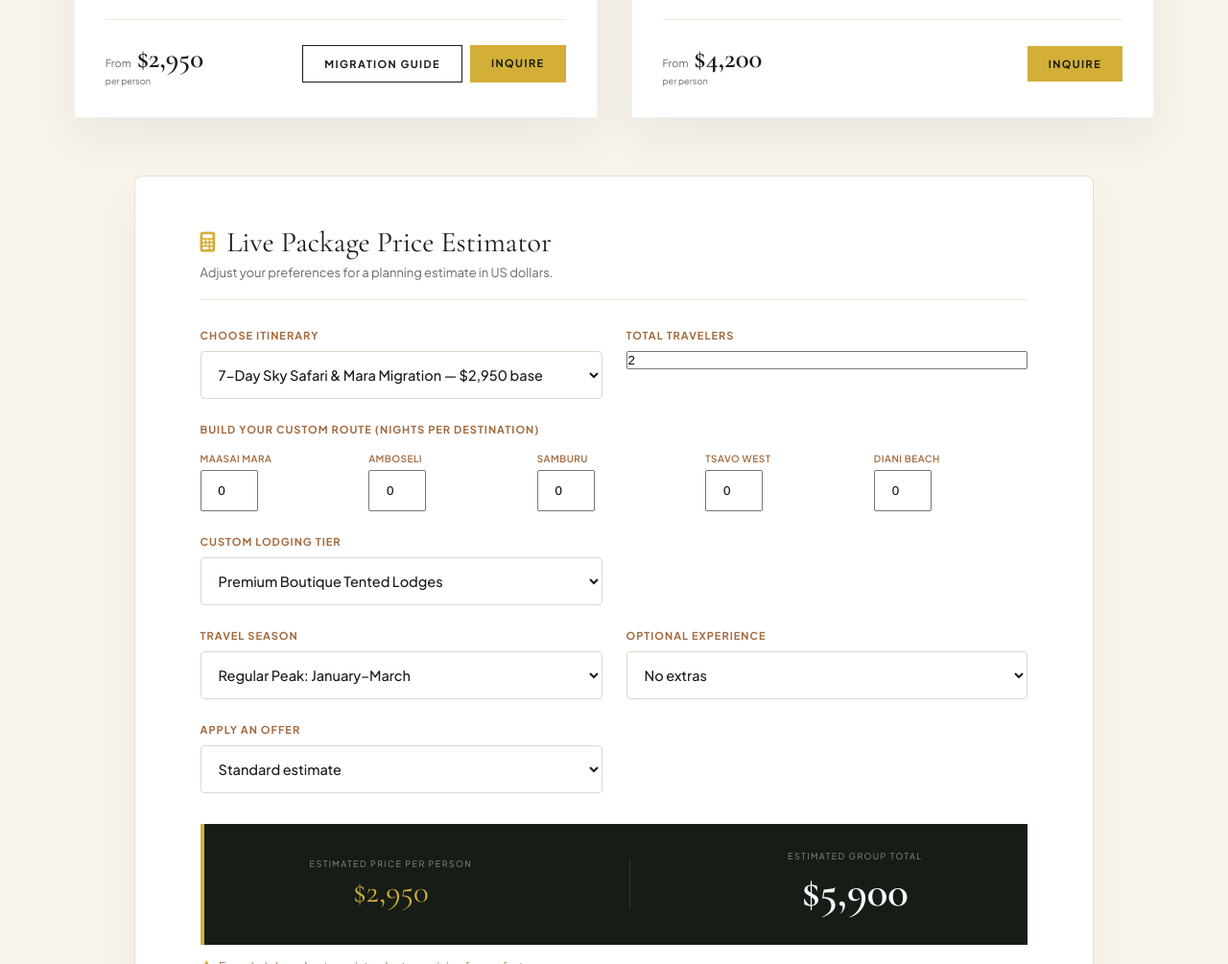
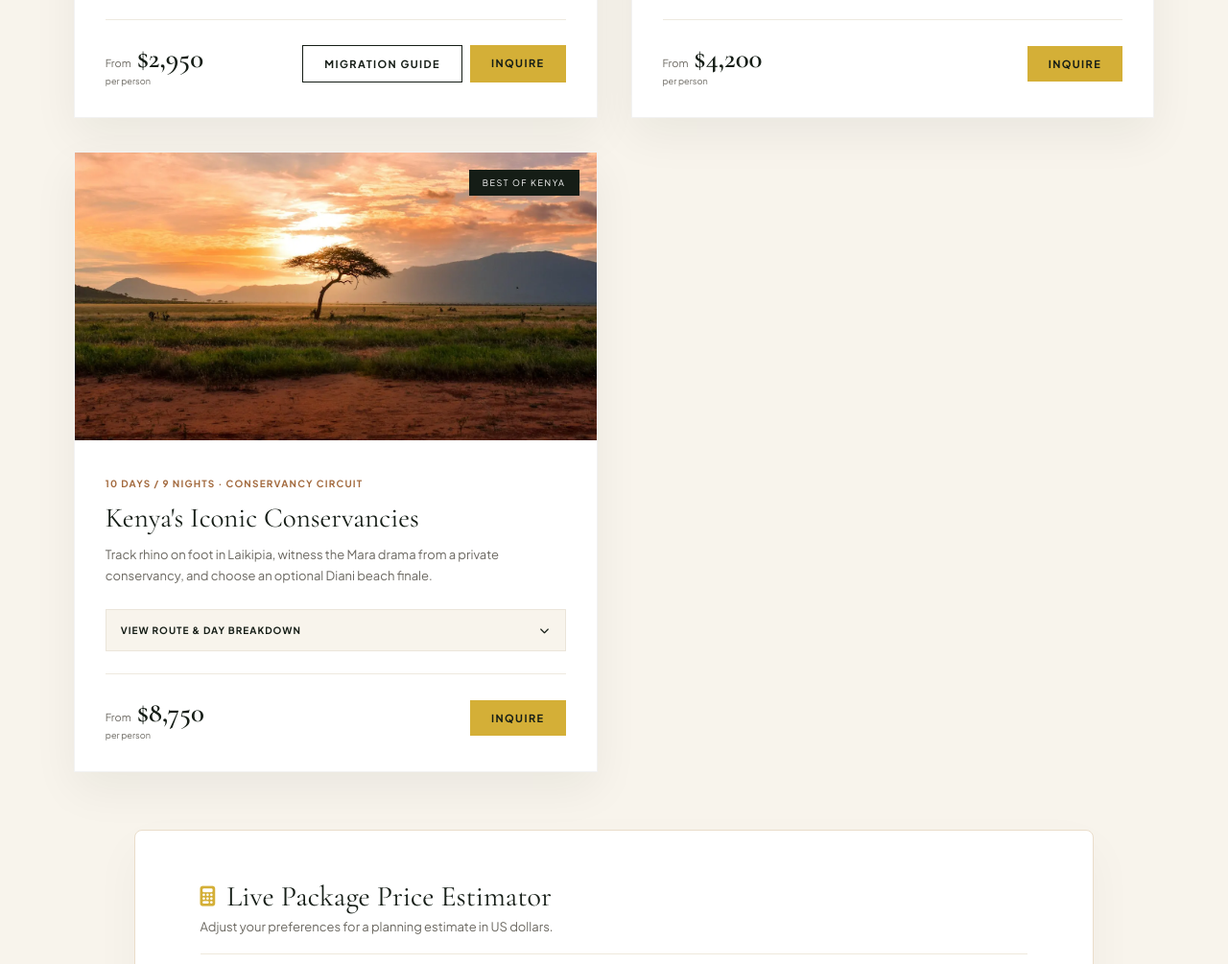
Before and after one commit to Stevewambugu550/roar-east-africa, a website: page index.html in a window 1280 px wide. Shown: the part 4273-5278 px from the top of the page at 96% size. Drawn offline with nearby package versions, Linux system fonts and the light colour scheme; no server answers.

Commit message:
Add premium Kenya Iconic Conservancies package and calculator option

```diff
--- a/index.html
+++ b/index.html
@@ -148,13 +148,20 @@
             <div class="pkg-footer"><div class="pkg-price">From <span>$4,200</span><small>per person</small></div><a href="#planner" class="pkg-btn" data-safari="Grand Savanna & Diani Waters">Inquire</a></div>
           </div>
         </article>
+        <article class="package-card">
+          <div class="pkg-img-wrapper laikipia"><span class="pkg-tag">Best of Kenya</span></div>
+          <div class="pkg-info"><span class="pkg-meta">10 Days / 9 Nights · Conservancy Circuit</span><h3>Kenya's Iconic Conservancies</h3><p>Track rhino on foot in Laikipia, witness the Mara drama from a private conservancy, and choose an optional Diani beach finale.</p>
+            <div class="preview-accordion"><div class="accordion-item"><button class="accordion-header" type="button" aria-expanded="false">View Route &amp; Day Breakdown <i class="fa-solid fa-chevron-down"></i></button><div class="accordion-content"><ul><li><strong>Days 1–2:</strong> Nairobi National Park arrival</li><li><strong>Days 3–5:</strong> Laikipia / Lewa-Borana rhino tracking</li><li><strong>Days 6–8:</strong> Maasai Mara private conservancy</li><li><strong>Days 9–10:</strong> Optional Diani Coast extension or departure</li></ul></div></div></div>
+            <div class="pkg-footer"><div class="pkg-price">From <span>$8,750</span><small>per person</small></div><a href="#planner" class="pkg-btn" data-safari="Kenya's Iconic Conservancies">Inquire</a></div>
+          </div>
+        </article>
       </div>
 
       <div class="calculator-box" id="price-estimator">
         <div class="calc-header"><h3><i class="fa-solid fa-calculator"></i> Live Package Price Estimator</h3><p>Adjust your preferences for a planning estimate in US dollars.</p></div>
         <div class="calc-body">
           <div class="calc-row">
-            <div class="calc-field"><label for="calcPackage">Choose itinerary</label><select id="calcPackage"><option value="2950" data-name="The Sky Safari & Mara Migration" selected>7-Day Sky Safari &amp; Mara Migration — $2,950 base</option><option value="4200" data-name="Grand Savanna & Diani Waters">10-Day Grand Savanna &amp; Diani Waters — $4,200 base</option><option value="custom" data-name="Custom Multi-Destination Safari">Custom multi-destination safari</option></select></div>
+            <div class="calc-field"><label for="calcPackage">Choose itinerary</label><select id="calcPackage"><option value="2950" data-name="The Sky Safari & Mara Migration" selected>7-Day Sky Safari &amp; Mara Migration — $2,950 base</option><option value="4200" data-name="Grand Savanna & Diani Waters">10-Day Grand Savanna &amp; Diani Waters — $4,200 base</option><option value="8750" data-name="Kenya's Iconic Conservancies">10-Day Kenya's Iconic Conservancies — $8,750 base</option><option value="custom" data-name="Custom Multi-Destination Safari">Custom multi-destination safari</option></select></div>
             <div class="calc-field"><label for="calcGuests">Total travelers</label><input type="number" id="calcGuests" min="1" max="100" value="2"></div>
           </div>
           <div class="calc-row" id="customOptions" hidden>
--- a/style.css
+++ b/style.css
@@ -198,6 +198,12 @@
     border-bottom: 1px solid #f0ecdf;
 }
 
+.pkg-img-wrapper.laikipia { background-image: url('images/maasai-mara.webp'); }
+
+@media (min-width: 768px) {
+    .itinerary-grid { grid-template-columns: repeat(auto-fit, minmax(360px, 1fr)); }
+}
+
 .custom-nights-field { grid-column: span 2; }
 .custom-nights-grid {
     display: grid;
```
